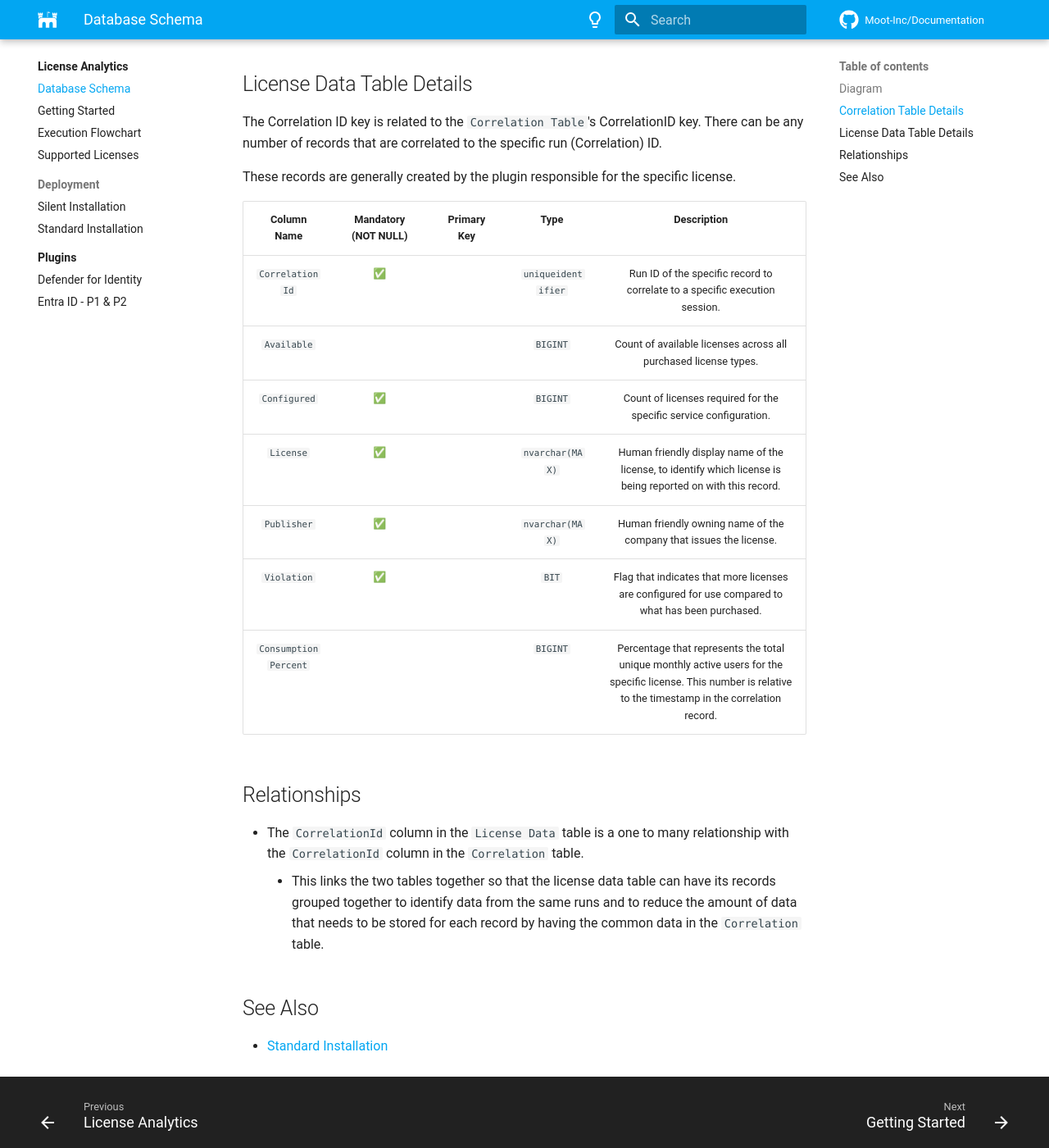
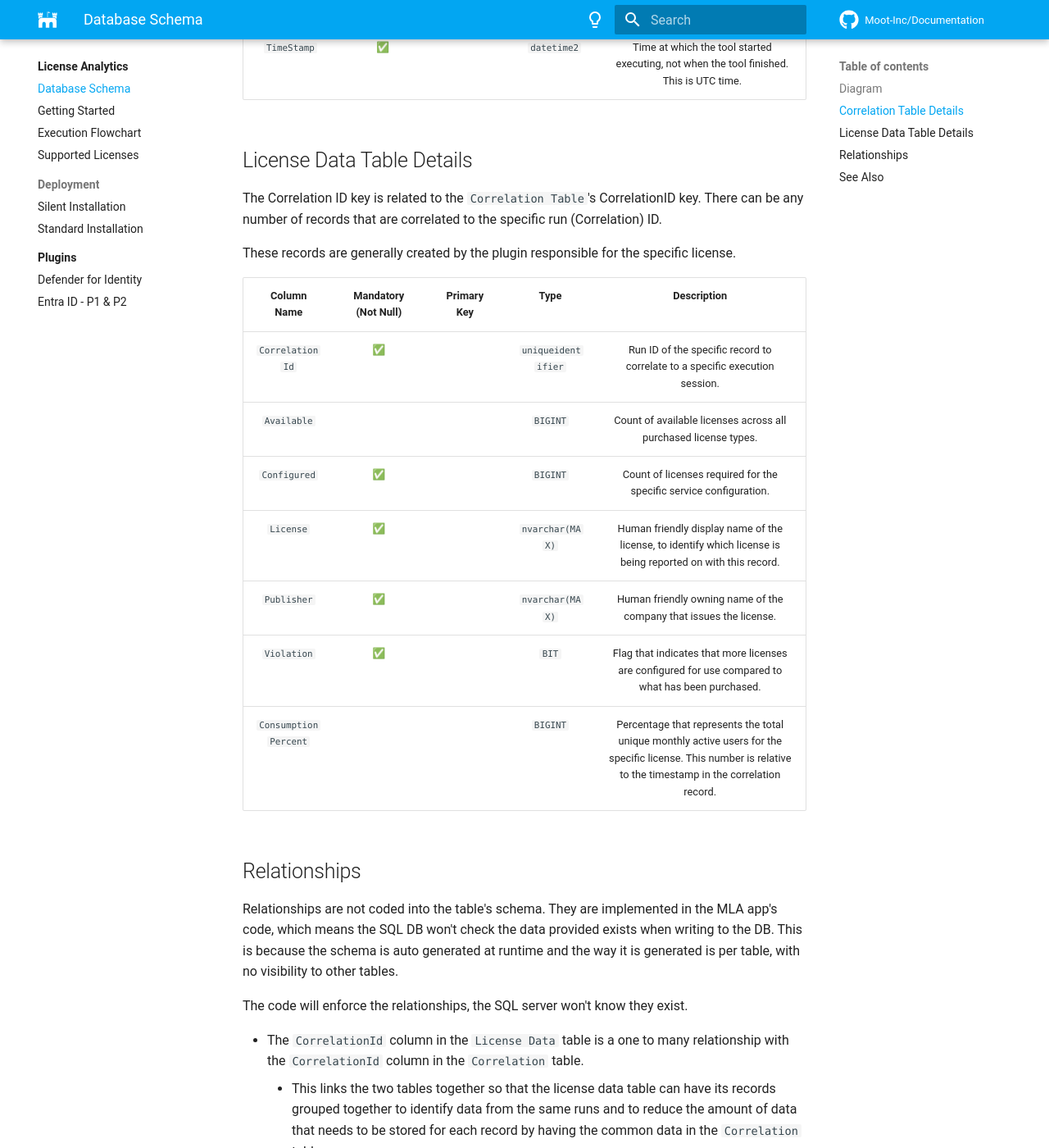
Before and after one commit to Software-Hardware-Integration-Lab/Documentation, an MkDocs documentation site: the page built from docs/License-Analytics/Database-Schema.md, in a window 1280 px wide and 1400 px high, scrolled down 2078 px. Shown: the whole window at 82% size. Built offline with MkDocs 1.6.1 and Material for MkDocs 9.7.7, drawn with Linux system fonts in a browser that asks for light colours; comment, search, counter and statistics services are not loaded; some of the changed text lies outside the part shown.

Commit message:
Update Schema
Update the schema to be accurate for the new AutoSchema logic in MLA.

```diff
--- a/docs/License-Analytics/Database-Schema.md
+++ b/docs/License-Analytics/Database-Schema.md
@@ -8,6 +8,8 @@ The Correlation table stores records of the runs the tool has completed.
 One of these records will be generated per run and contains the login information, timestamp, correlation ID, and tenant metadata.
 
 The License Data table stores the specific metadata for a single license. This includes data such as the count of used and available licenses as well as display names for the license and a correlation ID to link it to a run of the MLA tool.
+
+When a value is defined as `not null`, it means that we will not place a `null` in the column. It does not mean that the schema will prevent a `null` value. Due to the way the schema is auto-generated, the schema in the DB will allow `null` where MLA will not place a `null` value.
 
 ## Diagram
 
@@ -37,7 +39,7 @@ erDiagram
 
 ## Correlation Table Details
 
-| Column Name | Mandatory (NOT NULL) | Primary Key | Type | Description |
+| Column Name | Mandatory (Not Null) | Primary Key | Type | Description |
 | :---------: | :------------------: | :---------: | :--: | :---------: |
 | `CustomerTenantAccount` | ✅ || `nvarchar(MAX)` | The user principal name used to authenticate into the tenant being analyzed. |
 | `HomeTenantAccount` | ✅ || `nvarchar(MAX)` | The user principal name used to store the records in the Azure SQL Database. |
@@ -53,7 +55,7 @@ There can be any number of records that are correlated to the specific run (Corr
 
 These records are generally created by the plugin responsible for the specific license.
 
-| Column Name | Mandatory (NOT NULL) | Primary Key | Type | Description |
+| Column Name | Mandatory (Not Null) | Primary Key | Type | Description |
 | :---------: | :------------------: | :---------: | :--: | :---------: |
 | `CorrelationId` | ✅ || `uniqueidentifier` | Run ID of the specific record to correlate to a specific execution session. |
 | `Available` ||| `BIGINT` | Count of available licenses across all purchased license types. |
@@ -65,6 +67,10 @@ These records are generally created by the plugin responsible for the specific l
 
 ## Relationships
 
+Relationships are not coded into the table's schema. They are implemented in the MLA app's code, which means the SQL DB won't check the data provided exists when writing to the DB. This is because the schema is auto generated at runtime and the way it is generated is per table, with no visibility to other tables.
+
+The code will enforce the relationships, the SQL server won't know they exist.
+
 - The `CorrelationId` column in the `License Data` table is a one to many relationship with the `CorrelationId` column in the `Correlation` table.
     - This links the two tables together so that the license data table can have its records grouped together to identify data from the same runs and to reduce the amount of data that needs to be stored for each record by having the common data in the `Correlation` table.
 
```
